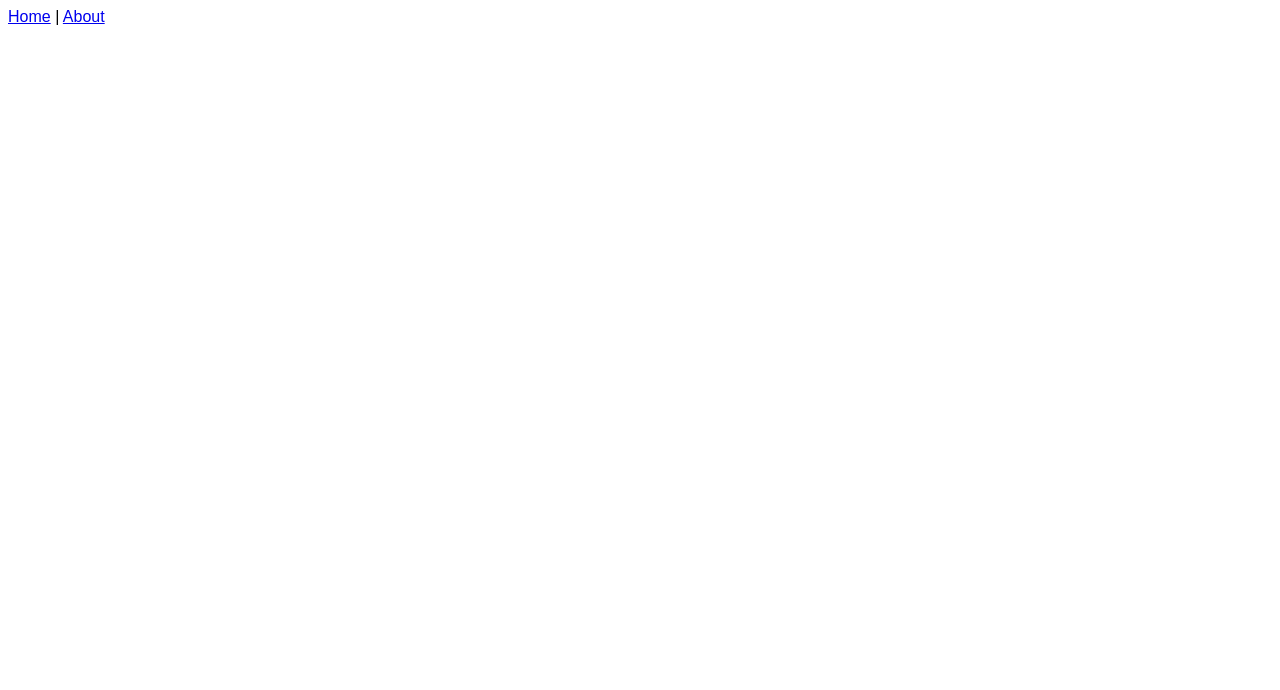
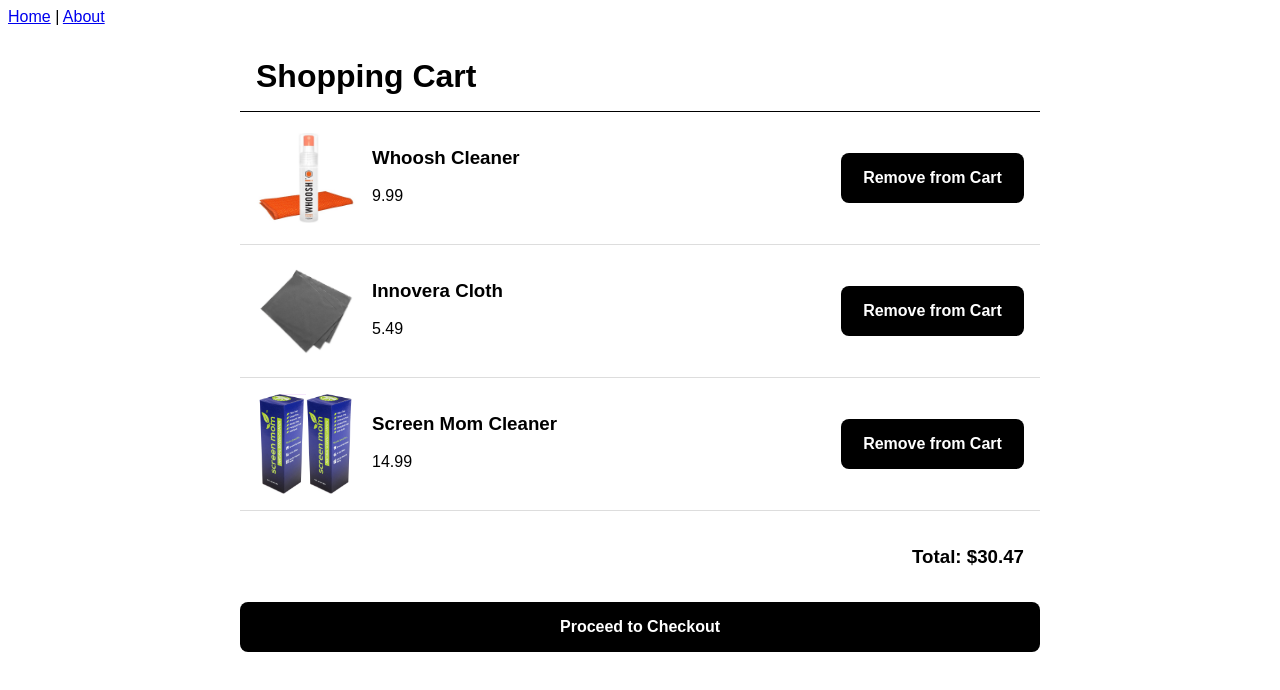
Before and after one commit to andrasputyera/santer, a Vue app in the folder client/: page /cart in a window 1280 px wide. Shown: the top 690 px of the page. Built offline with nearby package versions, Linux system fonts and the light colour scheme.

Commit message:
updated shopping cart page

```diff
--- a/client/src/views/ShoppingCart.vue
+++ b/client/src/views/ShoppingCart.vue
@@ -1,13 +1,42 @@
 <template>
-    <div>
-
+    <div id="page-wrap">
+      <h1>Shopping Cart</h1>
+      <div
+       v-for="product in cartItems"
+       :key="product.id"
+       class="product-container"
+      >
+        <img :src="product.imageUrl" class="product-image">
+        <div class="details-wrap">
+          <h3>{{ product.name }}</h3>
+          <p>{{ product.price }}</p>
+        </div>
+        <button class="remove-button">Remove from Cart</button>
+      </div>
+      <h3 id="total-price">Total: ${{ totalPrice }}</h3>
+      <button id="checkout-button">Proceed to Checkout</button>
     </div>
 </template>
 
 <script>
-    export default {
+import { cartItems } from '../fake-data'
 
+export default {
+    name: 'ShoppingCart',
+    data() {
+      return {
+        cartItems
+      }
+    },
+    computed: {
+      totalPrice() {
+        return this.cartItems.reduce(
+          (sum, item) => sum + Number(item.price),
+          0,
+        )
+      }
     }
+}
 </script>
 
 <style scoped>
```
